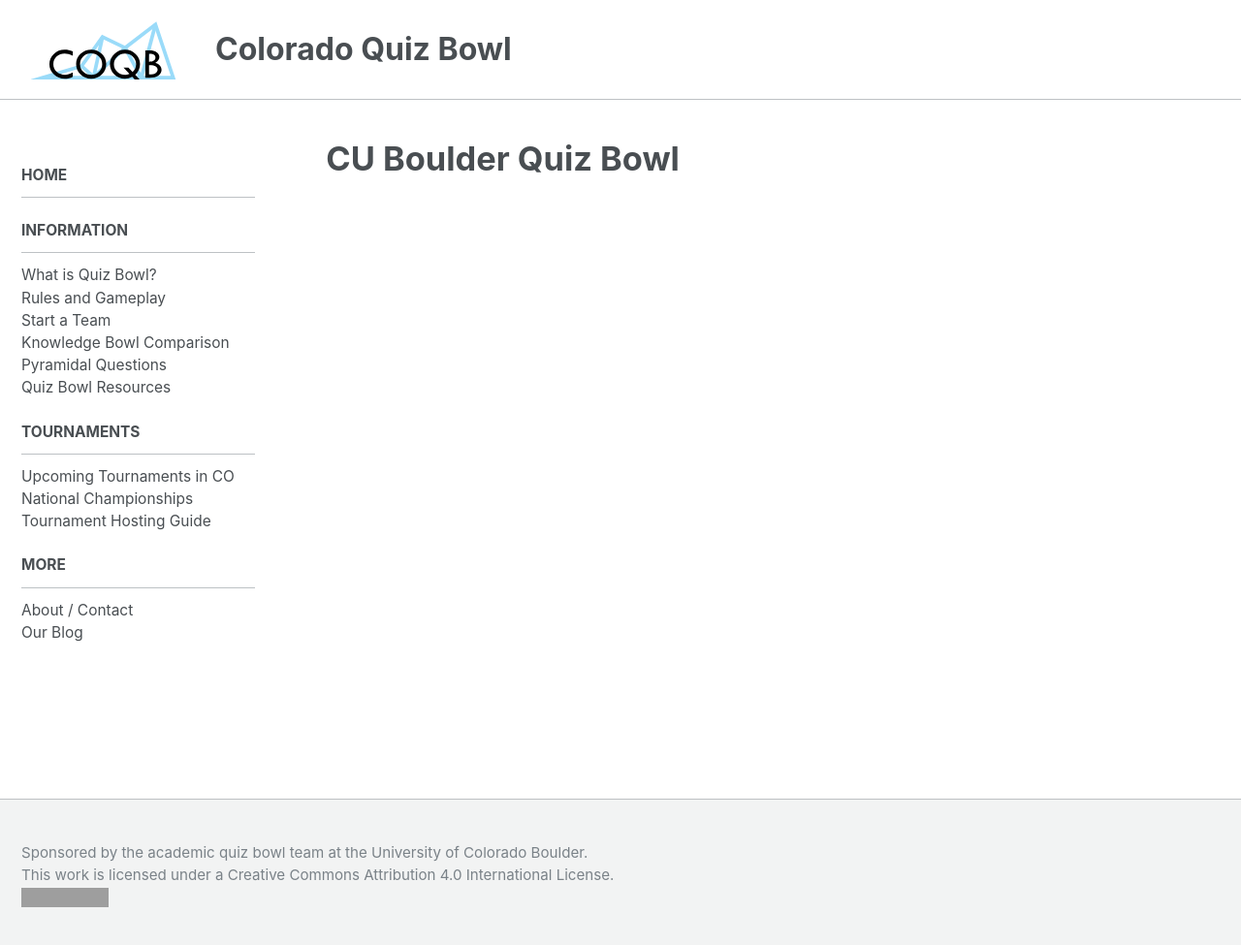
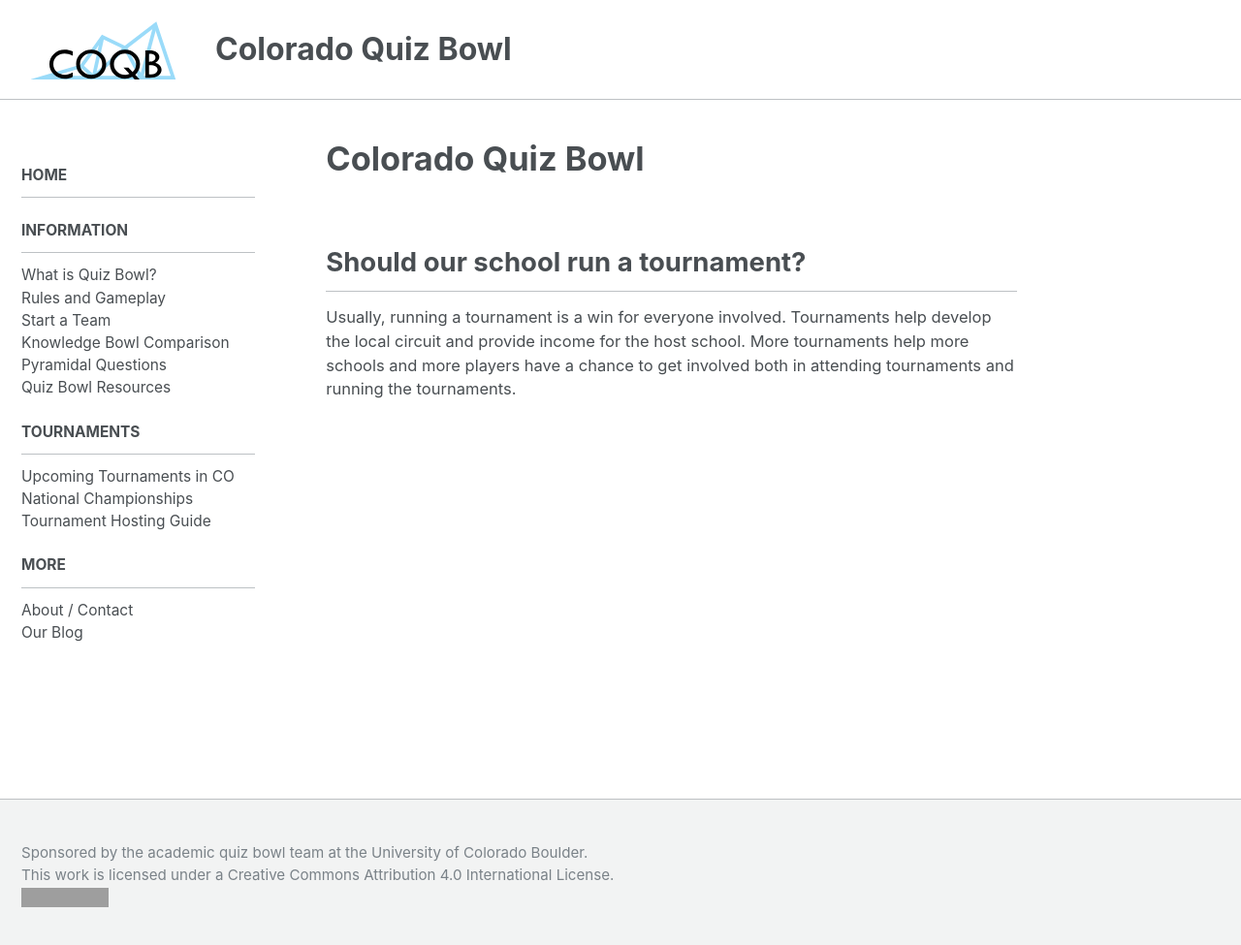
Before and after one commit to matt2718/colorado-qb, a Jekyll site: the page built from _pages/home.md, in a window 1280 px wide and 981 px high. Shown: the top 975 px of the window at 97% size. Built offline with Jekyll 4.4.1, drawn with Linux system fonts in a browser that asks for light colours; grey boxes are pictures that could not be loaded.

Commit message:
Update home.md

```diff
--- a/_pages/home.md
+++ b/_pages/home.md
@@ -1,4 +1,11 @@
 ---
-title: "CU Boulder Quiz Bowl"
+title: "Colorado Quiz Bowl"
 permalink: /home/
 ---
+
+## Should our school run a tournament?
+
+Usually, running a tournament is a win for everyone involved. Tournaments help
+develop the local circuit and provide income for the host school. More
+tournaments help more schools and more players have a chance to get involved
+both in attending tournaments and running the tournaments.
```
